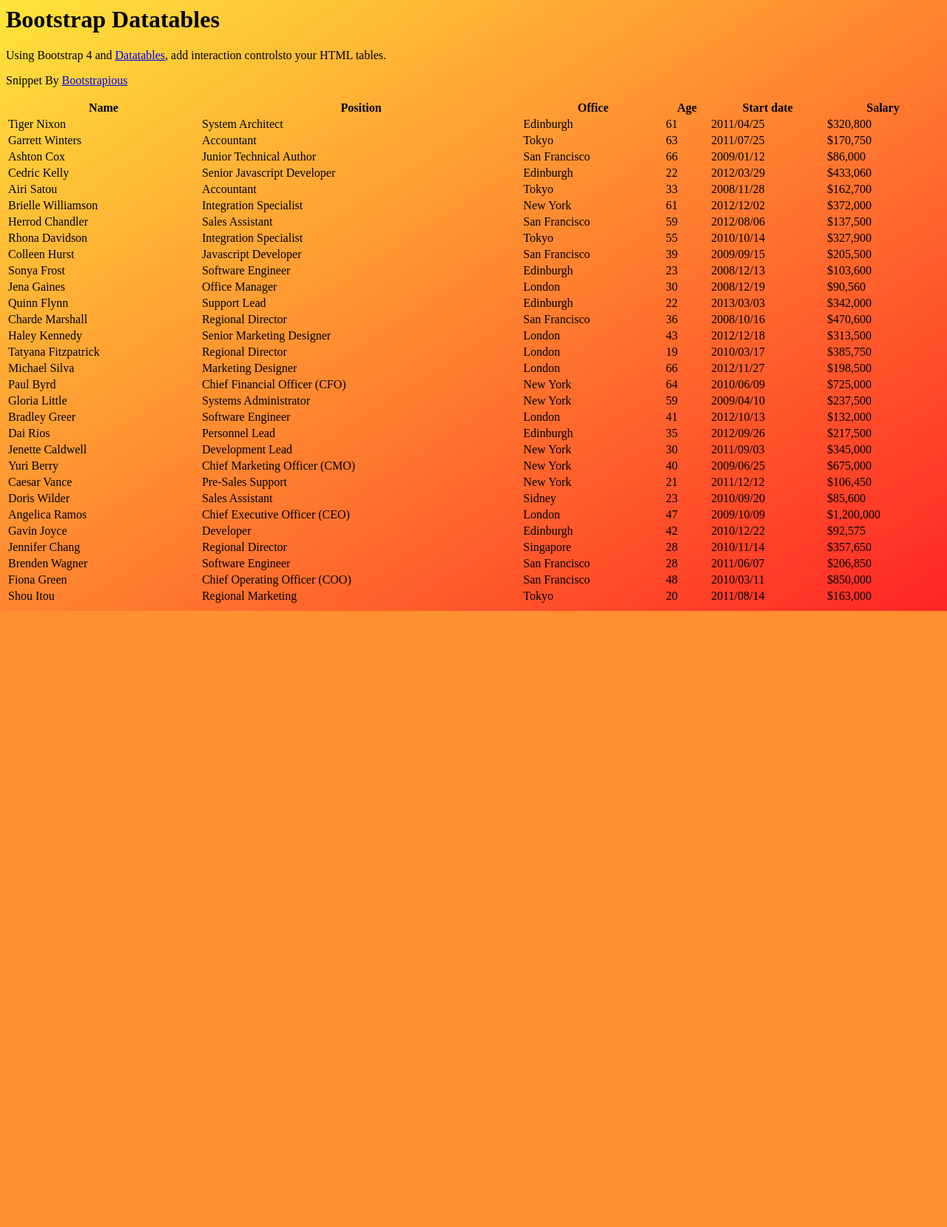
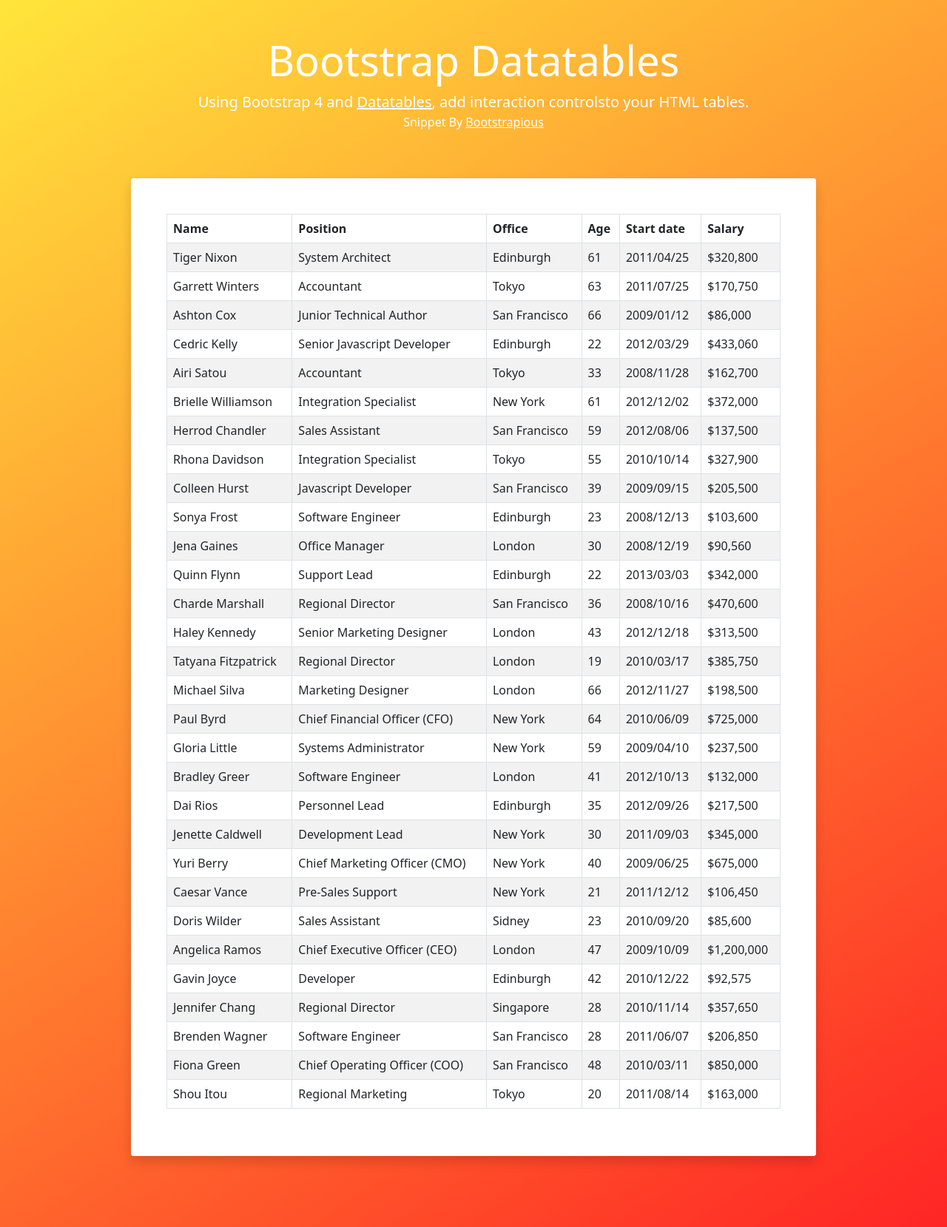
Before and after one commit to schteiner/insta-stat-app, a Flask app: page / in a window 1280 px wide. Shown: the whole page at 74% size. Before the commit the page ends 826 px from the top, so only its background shows below. Run offline with Flask 2, Linux system fonts and the light colour scheme; some libraries are stand-ins or nearby versions.

Commit message:
3 css html js commit

```diff
--- a/app/templates/index.html
+++ b/app/templates/index.html
@@ -2,9 +2,23 @@
 <html>
  <head>
   <title>stat-app</title>
+
+  <!-- style.css -->
   <link rel="stylesheet" href="style.css">
+
+   <!-- Jquery -->
   <script type="text/javascript" src="jquery-3.3.1.js"></script>
+
+   <!-- script.js -->
   <script type="text/javascript" src="script.js"></script>
+
+  <!-- Required meta tags -->
+  <meta charset="utf-8">
+  <meta name="viewport" content="width=device-width, initial-scale=1">
+
+  <!-- Bootstrap CSS -->
+  <link href="https://cdn.jsdelivr.net/npm/bootstrap@5.0.0-beta3/dist/css/bootstrap.min.css" rel="stylesheet" integrity="sha384-eOJMYsd53ii+scO/bJGFsiCZc+5NDVN2yr8+0RDqr0Ql0h+rP48ckxlpbzKgwra6" crossorigin="anonymous">
+
  </head>
  <body>
     <div class="container py-5">
```
